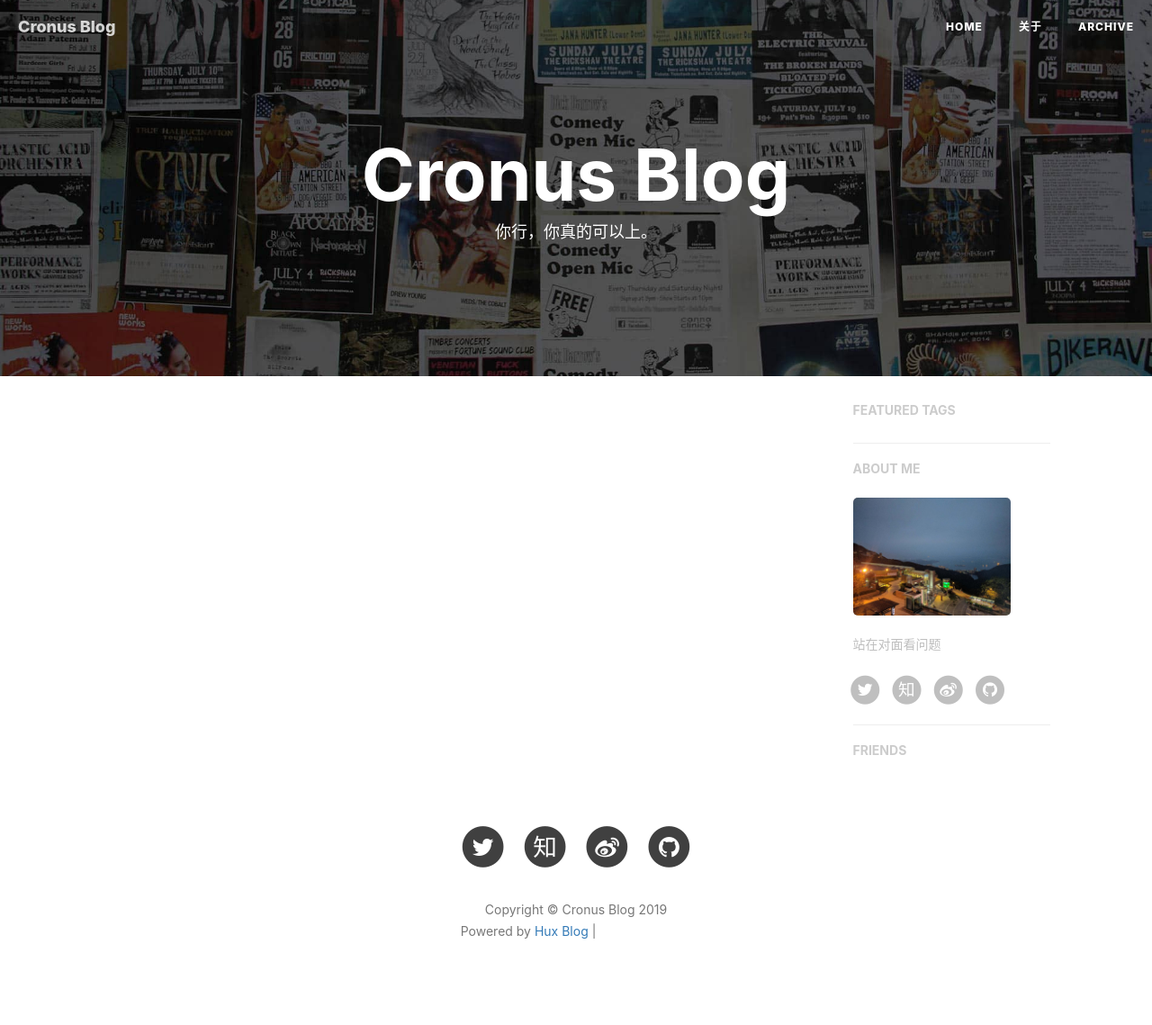
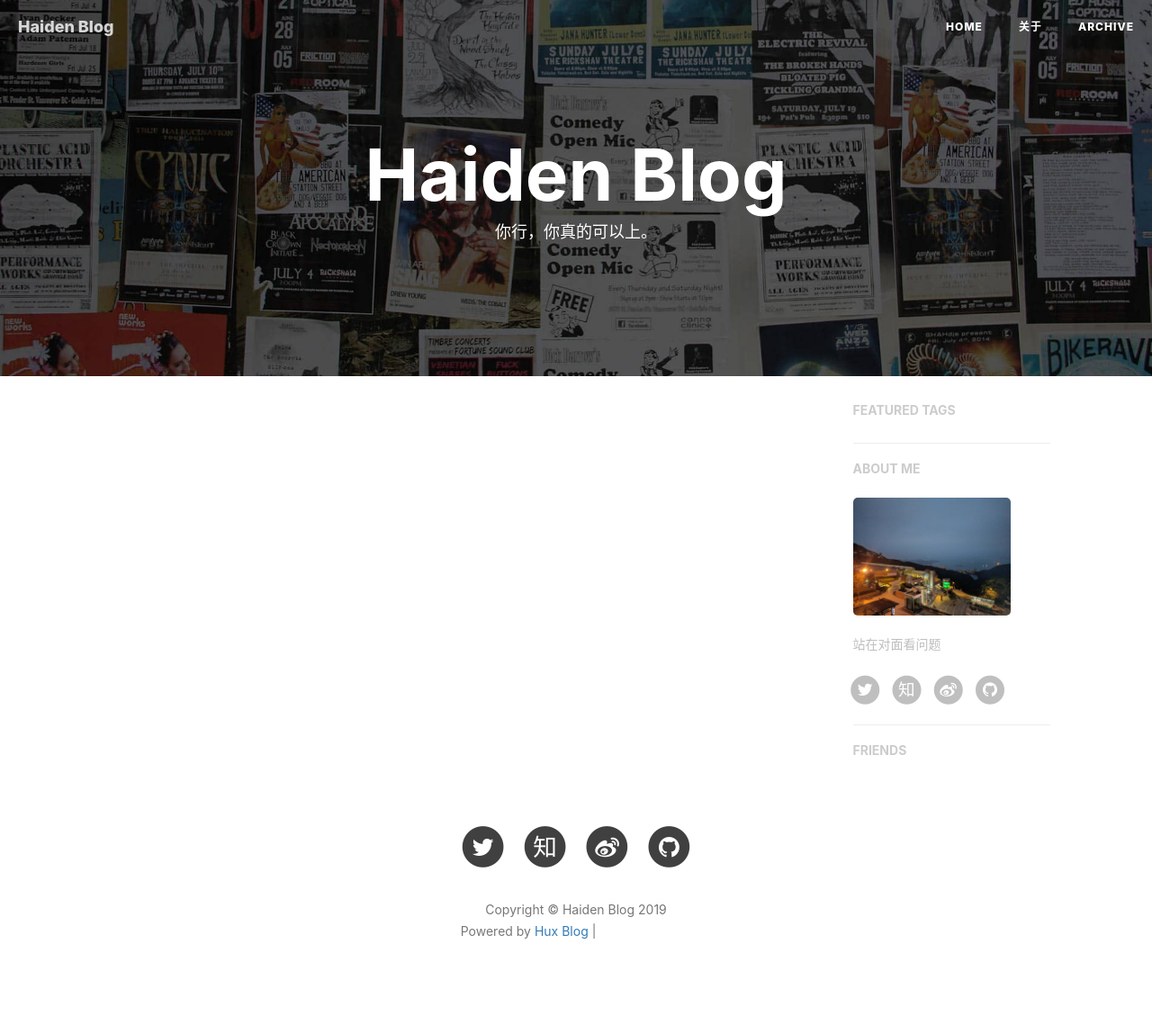
Before and after one commit to cronusliang/cronusliang.github.io, a Jekyll site: the page built from index.html, in a window 1280 px wide. Shown: the whole page at 90% size. Built offline with Jekyll 4.4.1, drawn with Linux system fonts in a browser that asks for light colours; nearby versions of some CDN libraries; the list of posts is cut into pages by our own code; comment, search, counter and statistics services are not loaded; grey boxes are pictures that could not be loaded.

Commit message:
change name
change name

```diff
--- a/_config.yml
+++ b/_config.yml
@@ -1,10 +1,10 @@
 # Site settings
-title: Cronus Blog
-SEOTitle: Cronus Blog
+title: Haiden Blog
+SEOTitle: Haiden Blog
 header-img: img/home-bg.jpg
 email: cronusliang@gmail.com
 description: "想知道更多，无可奉告啊"
-keyword: "lLiang的播客, CronusLiang, Haiden,个人网站,互联网, Android"
+keyword: "Liang的播客, CronusLiang, Haiden,个人网站,互联网, Android"
 url: "https://cronusliang.github.io/"              # your host, for absolute URL
 baseurl: ""                             # for example, '/blog' if your blog hosted on 'host/blog'
 
```
Also changed, not shown: 1 other file.
